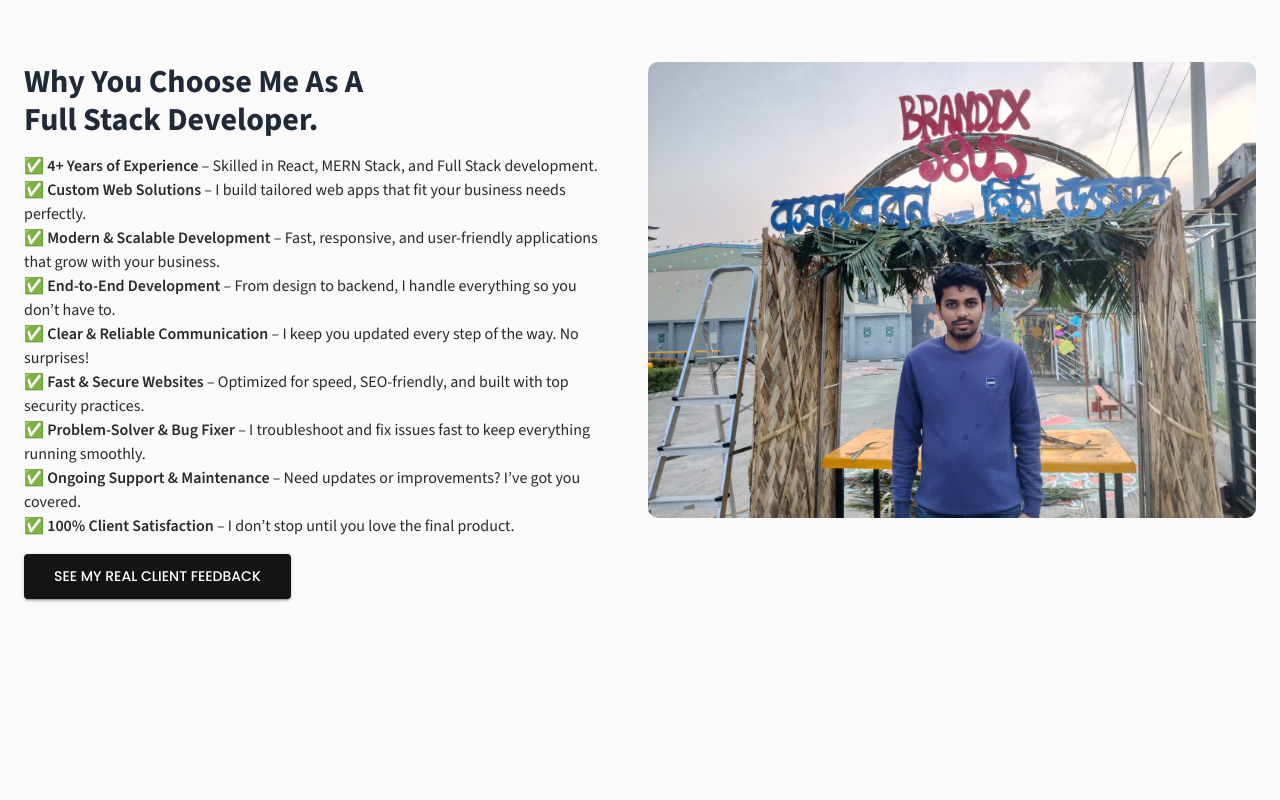
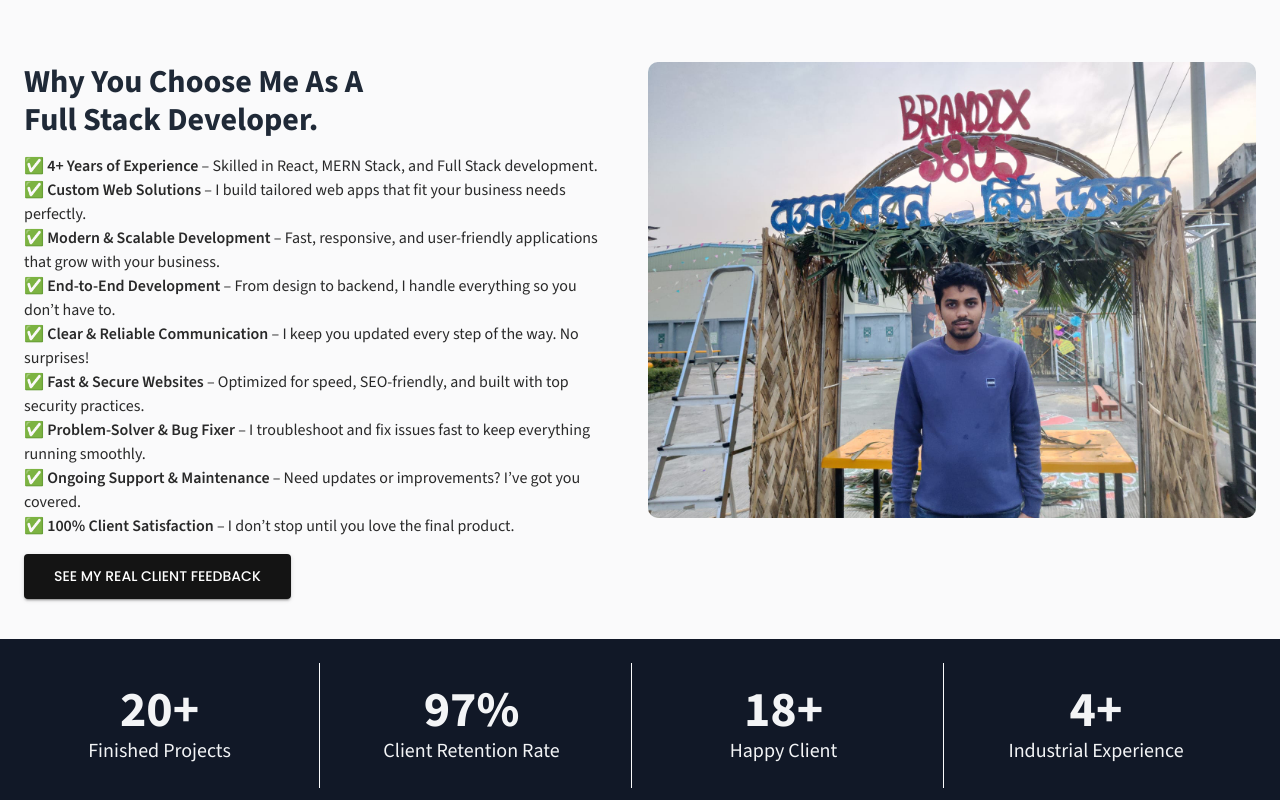
Before and after one commit to naimulislamshakil/naimul_portfolio, a React (Vite) app: page / in a window 1280 px wide. Shown: the part 1286-2086 px from the top of the page. Before the commit the page ends 1925 px from the top, so only its background shows below. Built offline with nearby package versions, Linux system fonts and the light colour scheme.

Commit message:
complete count section

```diff
--- /dev/null
+++ b/src/Compoments/Count.jsx
@@ -0,0 +1,146 @@
+import {
+	Box,
+	Container,
+	Divider,
+	Grid,
+	Typography,
+	useTheme,
+} from '@mui/material';
+import React from 'react';
+
+const Count = () => {
+	const theme = useTheme();
+	return (
+		<Box
+			sx={{
+				background: theme.palette.mode === 'light' ? '#111827' : '#fafafb',
+				pt: 5,
+				pb: 3,
+			}}
+		>
+			<Container maxWidth="xl">
+				<Grid container spacing={2} justifyContent="center" alignItems="center">
+					<Grid
+						item
+						sx={12}
+						md={3}
+						borderRight={
+							theme.palette.mode === 'light'
+								? '1px solid #fafafb'
+								: '1px solid #111827'
+						}
+						p={3}
+						textAlign="center"
+					>
+						<Typography
+							variant="h2"
+							fontWeight={700}
+							sx={{
+								color: theme.palette.mode === 'light' ? '#F3F4F6' : '#1F2937',
+								fontSize: '50px',
+							}}
+						>
+							20+
+						</Typography>
+						<Typography
+							variant="h4"
+							fontWeight={400}
+							sx={{
+								color: theme.palette.mode === 'light' ? '#F3F4F6' : '#1F2937',
+							}}
+						>
+							Finished Projects
+						</Typography>
+					</Grid>
+					<Grid
+						item
+						sx={12}
+						md={3}
+						borderRight={
+							theme.palette.mode === 'light'
+								? '1px solid #fafafb'
+								: '1px solid #111827'
+						}
+						p={3}
+						textAlign="center"
+					>
+						<Typography
+							variant="h2"
+							fontWeight={700}
+							sx={{
+								color: theme.palette.mode === 'light' ? '#F3F4F6' : '#1F2937',
+								fontSize: '50px',
+							}}
+						>
+							97%
+						</Typography>
+						<Typography
+							variant="h4"
+							fontWeight={400}
+							sx={{
+								color: theme.palette.mode === 'light' ? '#F3F4F6' : '#1F2937',
+							}}
+						>
+							Client Retention Rate
+						</Typography>
+					</Grid>
+					<Grid
+						item
+						sx={12}
+						md={3}
+						borderRight={
+							theme.palette.mode === 'light'
+								? '1px solid #fafafb'
+								: '1px solid #111827'
+						}
+						p={3}
+						textAlign="center"
+					>
+						<Typography
+							variant="h2"
+							fontWeight={700}
+							sx={{
+								color: theme.palette.mode === 'light' ? '#F3F4F6' : '#1F2937',
+								fontSize: '50px',
+							}}
+						>
+							18+
+						</Typography>
+						<Typography
+							variant="h4"
+							fontWeight={400}
+							sx={{
+								color: theme.palette.mode === 'light' ? '#F3F4F6' : '#1F2937',
+							}}
+						>
+							Happy Client
+						</Typography>
+					</Grid>
+					<Grid item sx={12} md={3} p={3} textAlign="center">
+						<Typography
+							variant="h2"
+							fontWeight={700}
+							sx={{
+								color: theme.palette.mode === 'light' ? '#F3F4F6' : '#1F2937',
+								fontSize: '50px',
+							}}
+						>
+							4+
+						</Typography>
+						<Typography
+							variant="h4"
+							fontWeight={400}
+							sx={{
+								color: theme.palette.mode === 'light' ? '#F3F4F6' : '#1F2937',
+							}}
+						>
+							Industrial Experience
+						</Typography>
+					</Grid>
+				</Grid>
+			</Container>
+		</Box>
+	);
+};
+
+export default Count;
--- a/src/Pages/HomePage.jsx
+++ b/src/Pages/HomePage.jsx
@@ -2,6 +2,7 @@ import React from 'react';
 import Banner from '../Compoments/Banner';
 import AboutMe from '../Compoments/AboutMe';
 import WhyChoseMe from '../Compoments/WhyChoseMe';
+import Count from '../Compoments/Count';
 
 const HomePage = () => {
 	return (
@@ -9,6 +10,7 @@ const HomePage = () => {
 			<Banner />
 			<AboutMe />
 			<WhyChoseMe />
+			<Count />
 		</>
 	);
 };
```
